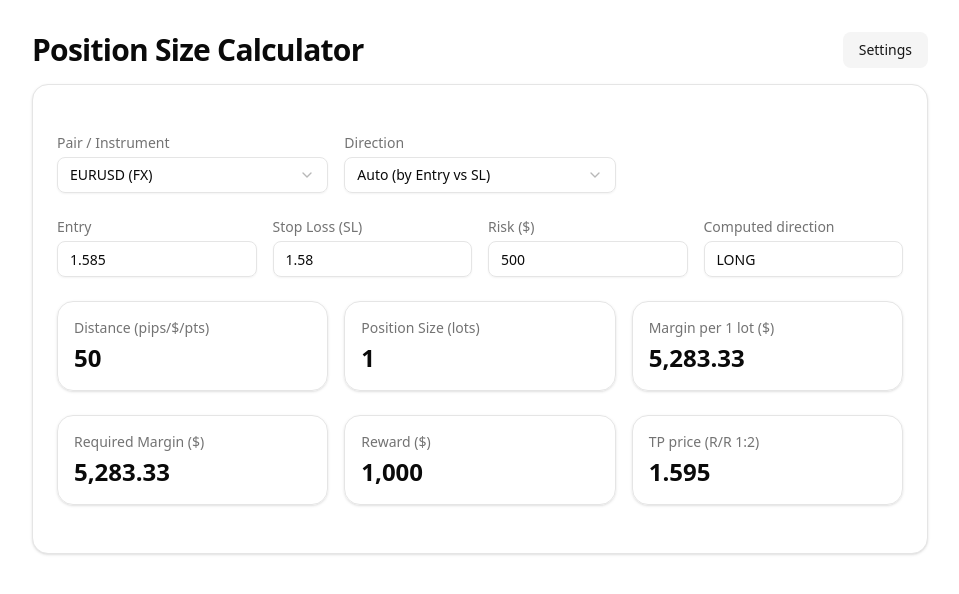
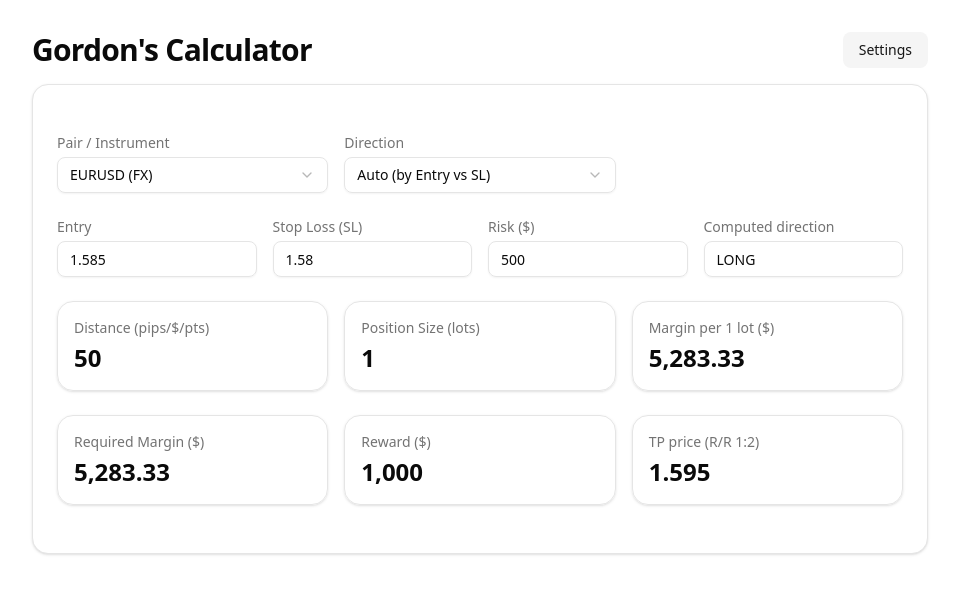
Before and after one commit to zkladov/psc, a Next.js app: page / in a window 1280 px wide. Shown: the top 594 px of the page, without its empty margins (160-1119 px from the left). Built offline with nearby package versions, Linux system fonts and the light colour scheme.

Commit message:
Update page.tsx

```diff
--- a/app/page.tsx
+++ b/app/page.tsx
@@ -203,7 +203,7 @@ export default function App() {
     <div className="min-h-screen w-full bg-background text-foreground p-4 md:p-8">
       <div className="mx-auto max-w-4xl grid gap-4">
         <header className="flex items-center justify-between">
-          <h1 className="text-2xl md:text-3xl font-semibold tracking-tight">Position Size Calculator</h1>
+          <h1 className="text-2xl md:text-3xl font-semibold tracking-tight">Gordon's Calculator</h1>
           <Button variant="secondary" onClick={() => setState(s => ({ ...s, showSettings: !s.showSettings }))}>
             {showSettings ? "Close Settings" : "Settings"}
           </Button>
```
